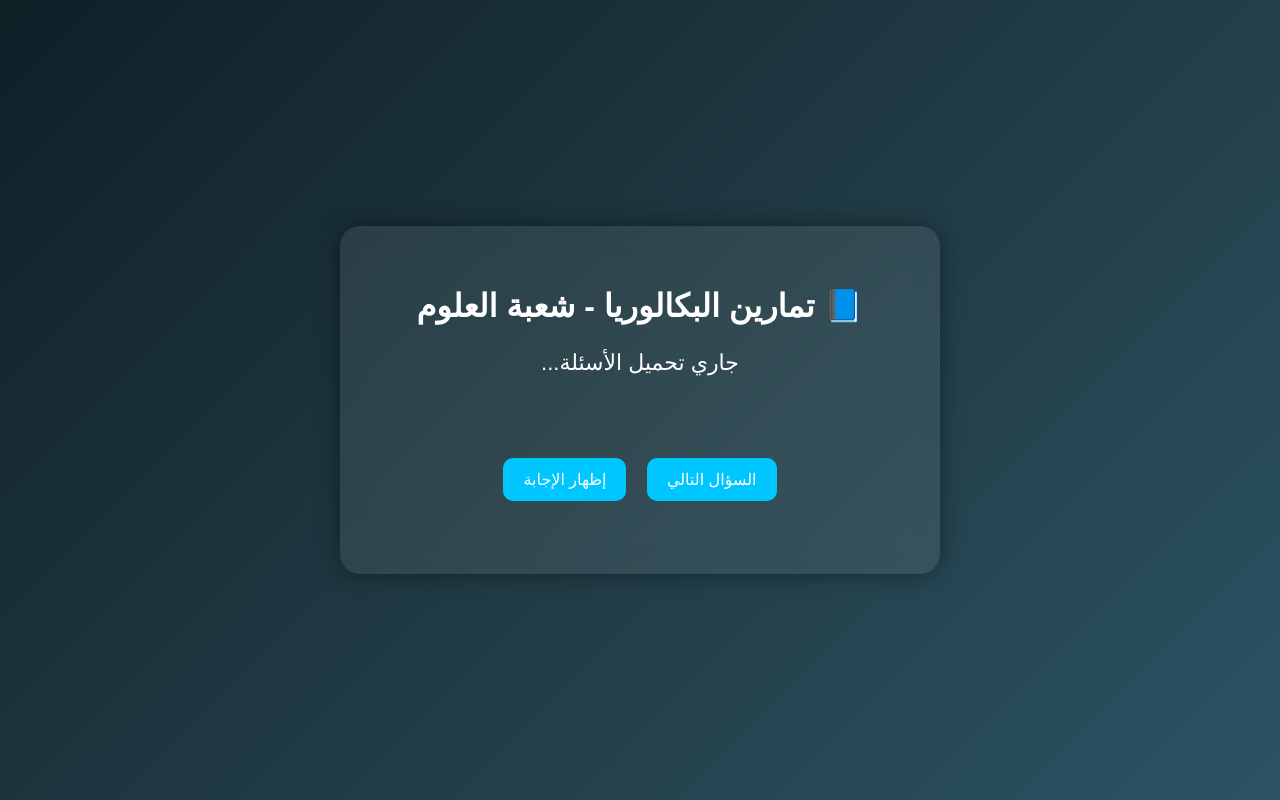
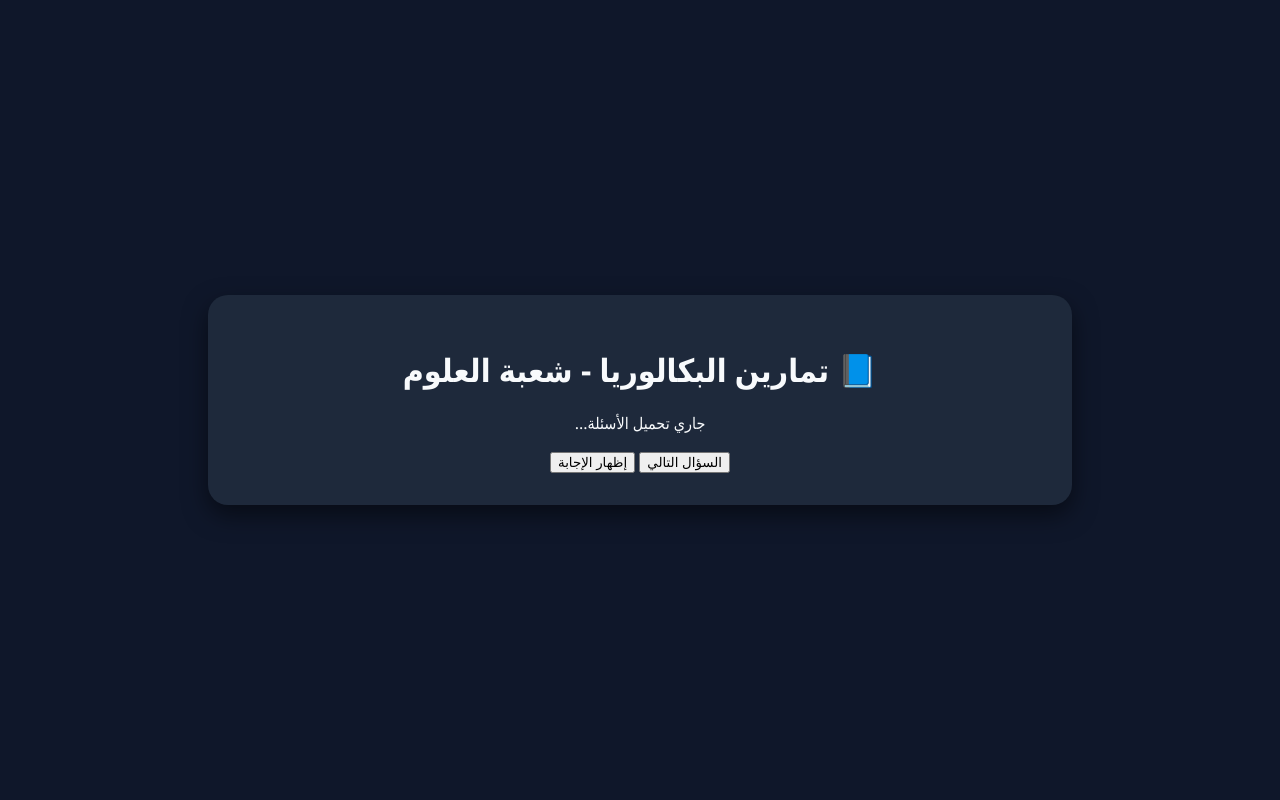
Before and after one commit to gooroyeegar-design/bac-practice, a plain HTML site: page index.html in a window 1280 px wide. Drawn offline with Linux system fonts and the light colour scheme.

Commit message:
Refactor CSS variables and styles for consistency

```diff
--- a/style.css
+++ b/style.css
@@ -1,64 +1,81 @@
+:root {
+    --bg-color: #0f172a;
+    --card-bg: #1e293b;
+    --accent: #10b981;
+    --text: #f8fafc;
+    --error: #ef4444;
+}
+
 body {
+    font-family: 'Segoe UI', Tahoma, Geneva, Verdana, sans-serif;
+    background-color: var(--bg-color);
+    color: var(--text);
     margin: 0;
-    font-family: "Tajawal", Arial, sans-serif;
-    background: linear-gradient(135deg, #0f2027, #203a43, #2c5364);
-    color: white;
     display: flex;
     justify-content: center;
     align-items: center;
-    height: 100vh;
+    min-height: 100vh;
 }
 
 .container {
-    width: 520px;
-    background: rgba(255,255,255,0.08);
-    padding: 40px;
+    width: 90%;
+    max-width: 800px;
+    background: var(--card-bg);
+    padding: 2rem;
     border-radius: 20px;
+    box-shadow: 0 10px 25px rgba(0,0,0,0.5);
     text-align: center;
-    backdrop-filter: blur(12px);
-    box-shadow: 0 0 25px rgba(0,0,0,0.4);
 }
 
-h1 {
-    margin-bottom: 25px;
-}
-
-.subject {
-    font-size: 18px;
-    opacity: 0.8;
-    margin-bottom: 10px;
-}
-
-.question-box {
-    font-size: 22px;
-    min-height: 80px;
+.progress-container {
+    width: 100%;
+    height: 10px;
+    background: #334155;
+    border-radius: 5px;
     margin: 20px 0;
 }
 
-.buttons {
+#progress-bar {
+    width: 0%;
+    height: 100%;
+    background: var(--accent);
+    transition: width 0.3s ease;
+}
+
+.options-grid {
+    display: grid;
+    grid-template-columns: 1fr 1fr;
+    gap: 15px;
     margin-top: 20px;
 }
 
-button {
-    padding: 12px 20px;
-    margin: 8px;
-    border-radius: 10px;
-    border: none;
-    font-size: 16px;
+.option-btn {
+    background: #334155;
+    border: 2px solid transparent;
+    color: white;
+    padding: 15px;
+    border-radius: 12px;
     cursor: pointer;
-    background: #00c6ff;
-    color: white;
-    transition: 0.3s;
+    transition: 0.2s;
+    font-size: 1.1rem;
 }
 
-button:hover {
-    background: #0072ff;
-    transform: scale(1.05);
+.option-btn:hover {
+    background: #475569;
 }
 
-.answer {
-    margin-top: 25px;
-    font-size: 20px;
+.correct { border-color: var(--accent); background: #064e3b !important; }
+.wrong { border-color: var(--error); background: #7f1d1d !important; }
+
+.hidden { display: none; }
+
+#next-btn {
+    margin-top: 30px;
+    background: var(--accent);
+    color: white;
+    border: none;
+    padding: 12px 30px;
+    border-radius: 8px;
     font-weight: bold;
-    color: #00ffcc;
+    cursor: pointer;
 }
```
